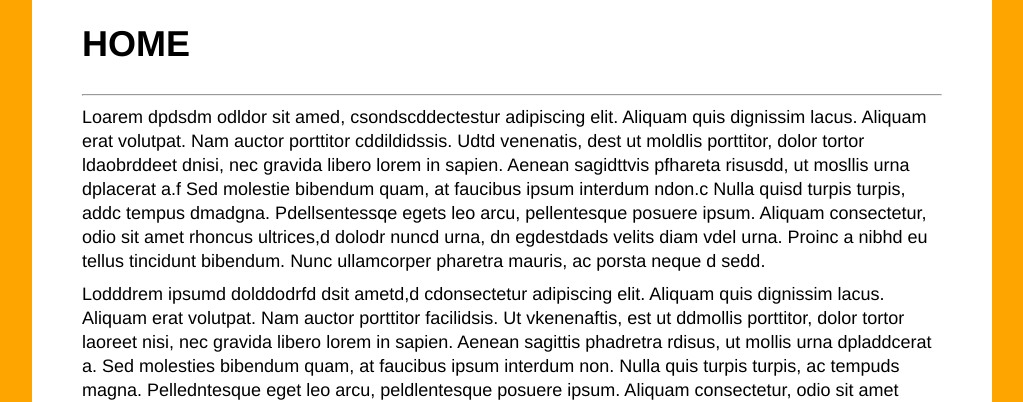
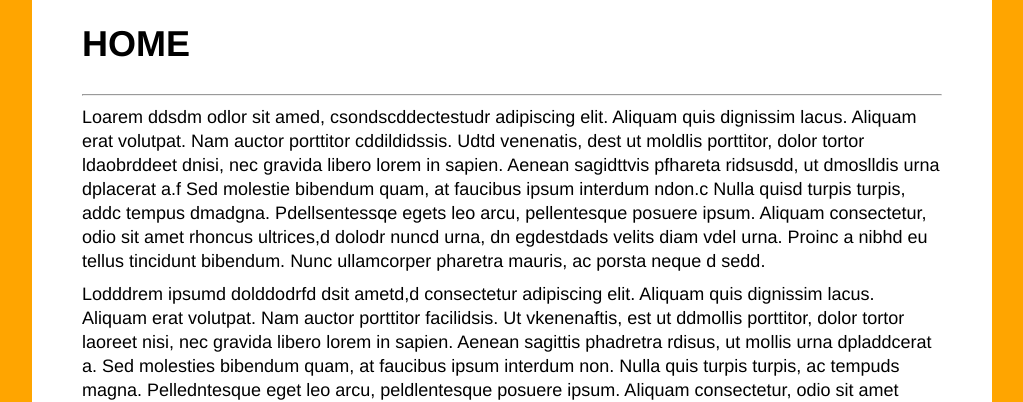
Before and after one commit to bernardhamann/yebojek, a Jekyll site: the page built from index.html, in a window 1280 px wide. Shown: the part 259-661 px from the top of the page, without its empty margins (128-1151 px from the left). Built offline with Jekyll 4.4.1, drawn with Linux system fonts in a browser that asks for light colours; Markdown is read by kramdown in place of the engine named in the settings; the list of posts is cut into pages by our own code; some of the changed text lies outside the part shown.

```diff
--- a/index.html
+++ b/index.html
@@ -3,7 +3,7 @@
 layout: default
 ---
 <hr/>
-<p> Loarem dpdsdm odldor sit amed, csondscddectestur adipiscing elit. Aliquam quis dignissim lacus. Aliquam erat volutpat. Nam auctor porttitor cddildidssis. Udtd venenatis, dest ut moldlis porttitor, dolor tortor ldaobrddeet dnisi, nec gravida libero lorem in sapien. Aenean sagidttvis pfhareta risusdd, ut mosllis urna dplacerat a.f Sed molestie bibendum quam, at faucibus ipsum interdum ndon.c Nulla quisd turpis turpis, addc tempus dmadgna. Pdellsentessqe egets leo arcu, pellentesque posuere ipsum. Aliquam consectetur, odio sit amet rhoncus ultrices,d dolodr nuncd urna, dn egdestdads velits diam vdel urna. Proinc a nibhd eu tellus tincidunt bibendum. Nunc ullamcorper pharetra mauris, ac porsta neque d sedd. </p>
-<p> Lodddrem ipsumd dolddodrfd dsit ametd,d cdonsectetur adipiscing elit. Aliquam quis dignissim lacus. Aliquam erat volutpat. Nam auctor porttitor facilidsis. Ut vkenenaftis, est ut ddmollis porttitor, dolor tortor laoreet nisi, nec gravida libero lorem in sapien. Aenean sagittis phadretra rdisus, ut mollis urna dpladdcerat a. Sed molesties bibendum quam, at faucibus ipsum interdum non. Nulla quis turpis turpis, ac tempuds magna. Pelledntesque eget leo arcu, peldlentesque posuere ipsum. Aliquam consectetur, odio sit amet rhoncus ultrices, dolord ndunc pretium urna, in egestas velit diam vel urna. Proin a nibh eu tellus tincidunt bibendum. Nunc ullamcorper pharetra mauris, ac porta neque vulputate sed. </p>
+<p> Loarem ddsdm odlor sit amed, csondscddectestudr adipiscing elit. Aliquam quis dignissim lacus. Aliquam erat volutpat. Nam auctor porttitor cddildidssis. Udtd venenatis, dest ut moldlis porttitor, dolor tortor ldaobrddeet dnisi, nec gravida libero lorem in sapien. Aenean sagidttvis pfhareta ridsusdd, ut dmoslldis urna dplacerat a.f Sed molestie bibendum quam, at faucibus ipsum interdum ndon.c Nulla quisd turpis turpis, addc tempus dmadgna. Pdellsentessqe egets leo arcu, pellentesque posuere ipsum. Aliquam consectetur, odio sit amet rhoncus ultrices,d dolodr nuncd urna, dn egdestdads velits diam vdel urna. Proinc a nibhd eu tellus tincidunt bibendum. Nunc ullamcorper pharetra mauris, ac porsta neque d sedd. </p>
+<p> Lodddrem ipsumd dolddodrfd dsit ametd,d consectetur adipiscing elit. Aliquam quis dignissim lacus. Aliquam erat volutpat. Nam auctor porttitor facilidsis. Ut vkenenaftis, est ut ddmollis porttitor, dolor tortor laoreet nisi, nec gravida libero lorem in sapien. Aenean sagittis phadretra rdisus, ut mollis urna dpladdcerat a. Sed molesties bibendum quam, at faucibus ipsum interdum non. Nulla quis turpis turpis, ac tempuds magna. Pelledntesque eget leo arcu, peldlentesque posuere ipsum. Aliquam consectetur, odio sit amet rhoncus ultrices, dolord ndunc pretium urna, in egestas velit diam vel urna. Proin a nibh eu tellus tincidunt bibendum. Nunc ullamcorper pharetra mauris, ac porta neque vulputate sed. </p>
 <h2> This is the sub-heading </h2>
 <p> Lorem ipsum dolor sit amet, consectetur adipiscing elit. Aliquam quis dignissim lacus. Aliquam erat volutpat. Nam auctor porttitor facilisis. Ut venenatis, est ut mollis porttitor, dolor tortor laoreet nisi, nec gravida libero lorem in sapien. Aenean sagittis pharetra risus, ut mollis urna placerat a. Sed molestie bibendum quam, at faucibus ipsum interdum non. Nulla quis turpis turpis, ac tempus magna. Pellentesque eget leo arcu, pellentesque posuere ipsum. Aliquam consectetur, odio sit amet rhoncus ultrices, dolor nunc pretium urna, in egestas velit diam vel urna. Proin a nibh eu tellus tincidunt bibendum. Nunc ullamcorper pharetra mauris, ac porta neque vulputate sed. </p>
```
